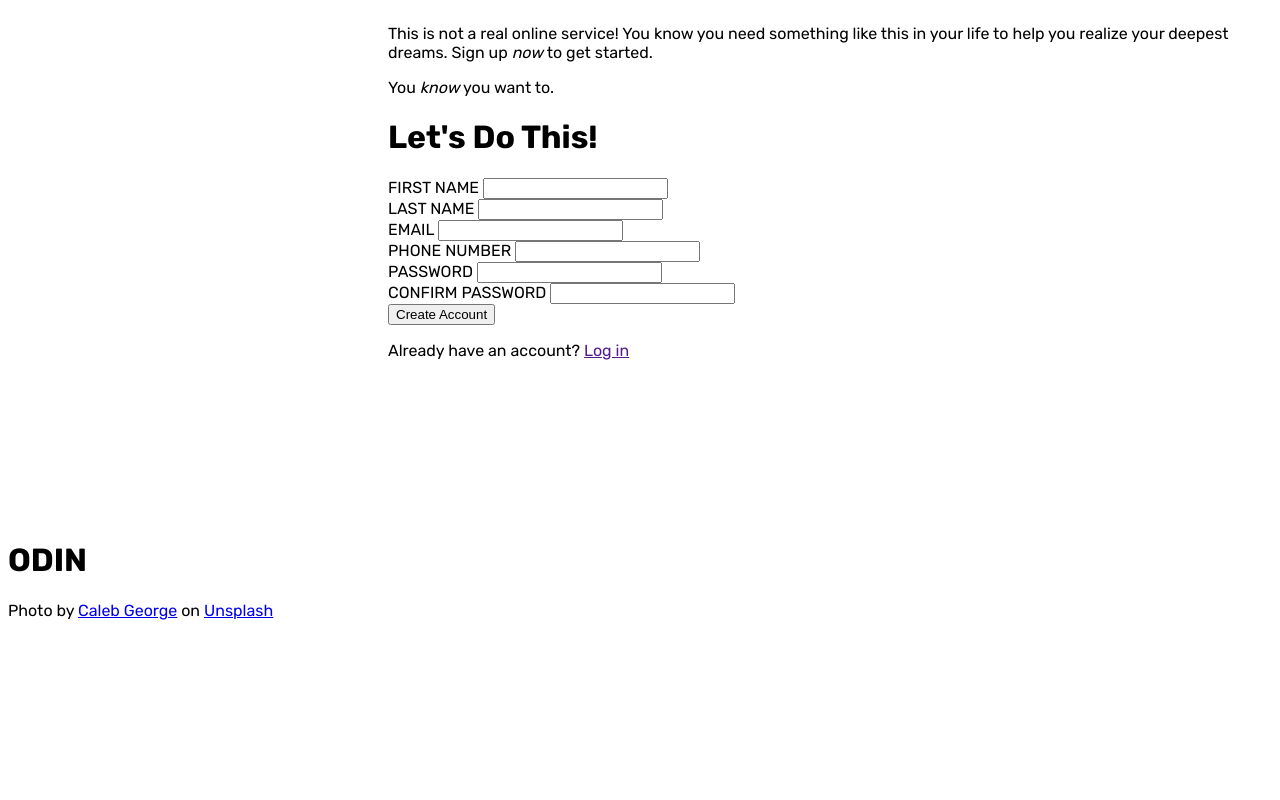
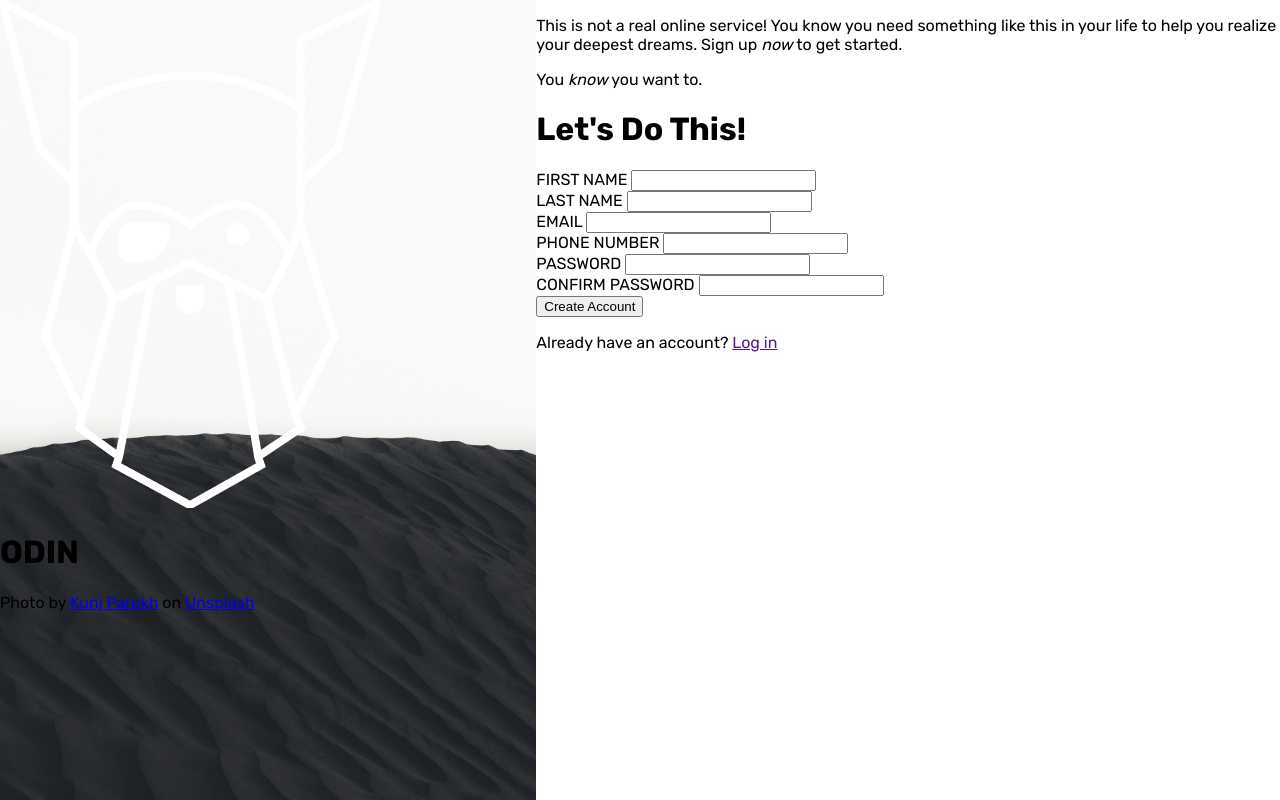
Before and after one commit to VictorOmboke/odin-sign-up-form, a plain HTML site: page index.html in a window 1280 px wide. Drawn offline with Linux system fonts and the light colour scheme.

Commit message:
Add new background image, alter image credits on HTML and READ.ME, and resize background image in CSS

```diff
--- a/index.html
+++ b/index.html
@@ -21,7 +21,7 @@
         </div>
 
         <div class="footer">
-            Photo by <a href="https://unsplash.com/@seemoris">Caleb George</a> on <a
+            Photo by <a href="https://unsplash.com/@kunjparekh">Kunj Parekh</a> on <a
                 href="https://unsplash.com/">Unsplash</a>
         </div>
     </div>
--- a/style.css
+++ b/style.css
@@ -1,7 +1,18 @@
 html {
     font-family: 'Rubik', sans-serif;
+    height: 100vh;
 }
 
 body {
     display: flex;
+    height: 100vh;
+    margin: 0;
+    padding: 0;
 }
+
+#container {
+    width: 800px;
+    background-image: url(sign-up-background.jpg);
+    background-repeat: no-repeat;
+    background-size: cover;
+}
```
Also changed, not shown: sign-up-background.jpg (added), sign-up-form-background-img.avif (deleted), 1 other file.
